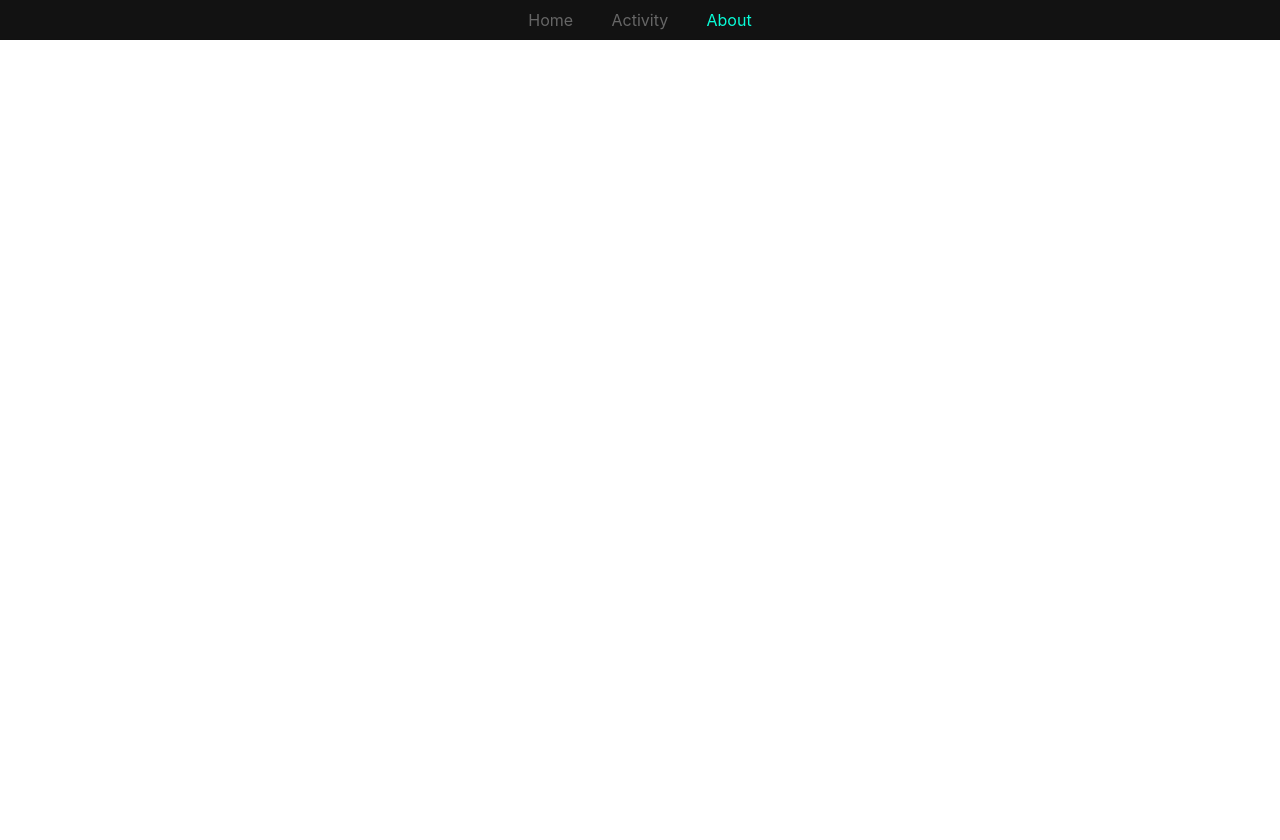
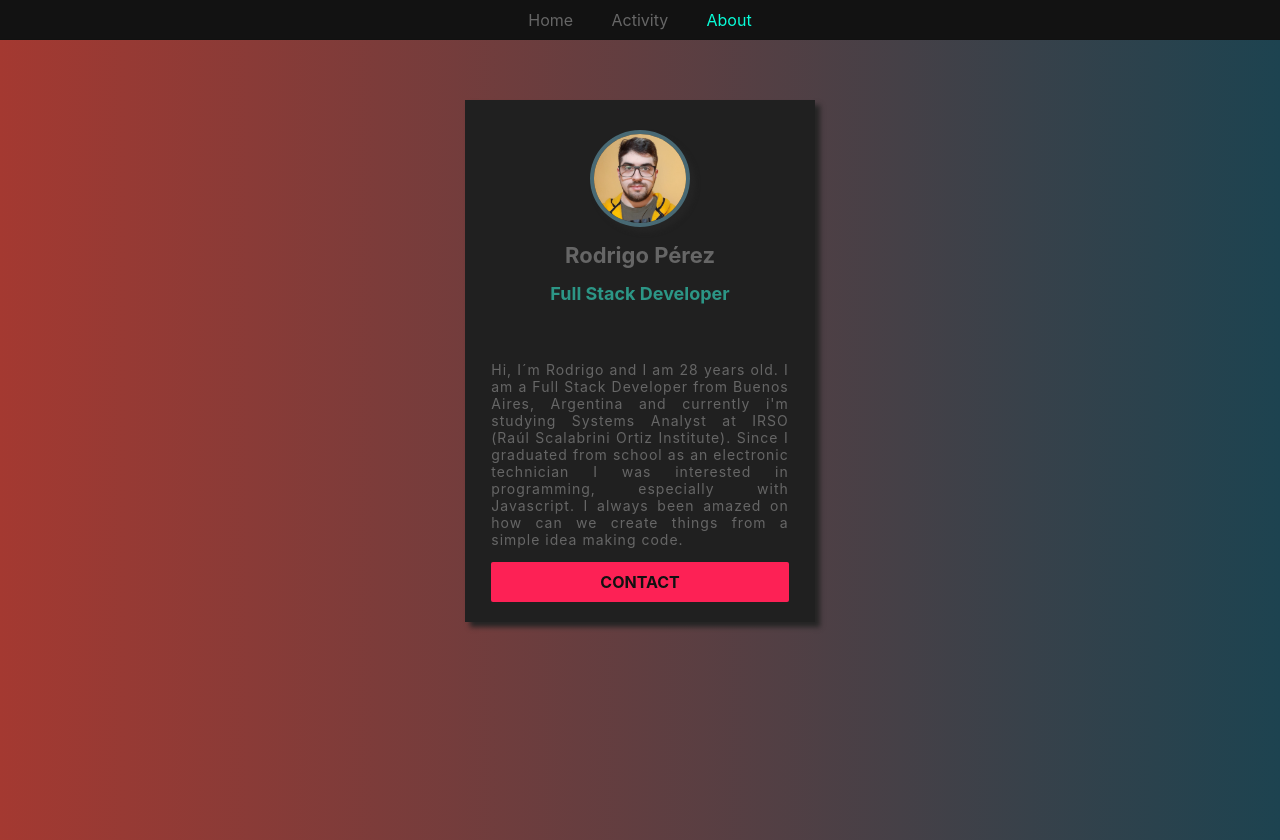
Before and after one commit to rodrigo0109/PI-Countries-PT-05, a React (Create React App) app in the folder client/: page /about in a window 1280 px wide. Before the commit the page ends 800 px from the top, so only its background shows below. Built offline with nearby package versions, Linux system fonts and the light colour scheme; no server answers.

Commit message:
local_storage

```diff
--- /dev/null
+++ b/client/src/components/About/About.css
@@ -0,0 +1,92 @@
+
+.about_container {
+    width: 100%;
+    height: 100vh;
+    background: #1D4350;
+    background: -webkit-linear-gradient(to right, #A43931, #1D4350);
+    background: linear-gradient(to right, #A43931, #1D4350);
+    padding-top: 30px;
+}
+
+.about_card {
+    width: 350px;
+    height: auto;
+    margin: auto;
+    margin-top: 30px;
+    display: flex;
+    flex-direction: column;
+    align-items: center;
+    justify-content: flex-start;
+    border: none;
+    box-shadow: 5px 5px 5px rgb(37, 37, 37);
+    /* border-radius: 5px; */
+    background: #202020;
+    animation: fadeIn 0.8s;
+}
+
+@keyframes fadeIn {
+    from {
+        opacity: 0;
+    }
+    to {
+        opacity: 1;
+    }
+}
+
+.about_card img {
+    width: 100px;
+    height: auto;
+    margin-top: 30px;
+    border-radius: 50%;
+    border: 4px solid #486974;
+    box-shadow: 5px 5px 5px rgb(37, 37, 37);
+}
+
+.hero_container {
+    width: 80%;
+    height: 120px;
+    text-align: center;
+}
+
+.about_title {
+    font-size: 22px;
+    color: #666;
+}
+
+.about_subtitle{
+    font-size: 18px;
+    color: #2c9686;
+}
+
+.text_container {
+    width: 85%;
+    text-align: justify;
+    color: #666;
+    font-size: 14px;
+    letter-spacing:1px;
+}
+
+.about_card a {
+    width: 85%;
+    height: 40px;
+    margin-bottom: 20px;
+    background: #FD2155;
+    border-radius: 2px;
+    text-decoration: none;
+    text-align: center;
+    line-height: 40px;
+    color: #111;
+    cursor: pointer;
+    font-weight: bolder;
+    transition: all 0.3s ease-in-out;
+}
+.about_card a:hover {
+    background-color: #fc3967
+}
+
+@media screen and (max-width: 380px) {
+
+    .about_card {
+        width: 90%;
+    }
+    }
--- /dev/null
+++ b/client/src/components/About/About.js
@@ -0,0 +1,23 @@
+import React from 'react'
+import image from '../../images/profile.jpeg'
+import './About.css'
+
+const About = () => {
+  return (
+    <div className='about_container'>
+      <div className='about_card'>
+        <img src={image} alt={'profile'} />
+        <div className='hero_container'>
+          <h1 className='about_title'>Rodrigo Pérez</h1>
+          <h1 className='about_subtitle'>Full Stack Developer</h1>
+        </div>
+        <div className='text_container'>
+          <p>Hi, I´m Rodrigo and I am 28 years old. I am a Full Stack Developer from Buenos Aires, Argentina and currently i'm studying Systems Analyst at IRSO (Raúl Scalabrini Ortiz Institute). Since I graduated from school as an electronic technician I was interested in programming, especially with Javascript. I always been amazed on how can we create things from a simple idea making code.</p>
+        </div>
+        <a target="_blank" href="https://linkedin.com/in/rodrigo-perez-54073314b" rel="noopener noreferrer">CONTACT</a>
+      </div>
+    </div>
+  )
+}
+
+export default About
--- a/client/src/components/Countries/Countries.css
+++ b/client/src/components/Countries/Countries.css
@@ -1,5 +1,6 @@
 .countries {
     width: 100%;
+    min-height: 100vh;
     height: auto;
     background: #1D4350;
     background: -webkit-linear-gradient(to right, #A43931, #1D4350);
--- a/client/src/components/Countries/CountryCard.css
+++ b/client/src/components/Countries/CountryCard.css
@@ -10,9 +10,7 @@
     width: 250px;
     height: 400px;
     background-color: #323232;
-    /* border-radius: 5px; */
     box-shadow: 5px 5px 5px rgb(37, 37, 37);
-               /*  -5px -5px -5px #efefef; */
     margin-bottom: 25px;
     margin-left: 10px;
     position: relative;
@@ -79,9 +77,7 @@
     font-family: 'Trebuchet MS', 'Lucida Sans Unicode', 'Lucida Grande', 'Lucida Sans', Arial, sans-serif;
     font-weight: lighter;
     text-align: center;
-    /* position: relative; */
     padding: 0 10px;
-    /* border: 1px solid red; */
     z-index: 0;
 }
 .content::after{
@@ -115,7 +111,6 @@
     text-decoration: none;
     color: #111;
     font-size: 22px;
-    /* background-color: rgb(221, 209, 37); */
     background: #08FDD8;
     width: 45px;
     height: 45px;
@@ -137,14 +132,8 @@
     width: 180px;
     height: 30px;
     border-radius: 4px;
-    /* border: 1px solid red; */
-    /* background-color: #111; */
     background: #FD2155;
-    /* transform: skew(-20deg); */
-}
 
-.text_skew{
-    transform: skew(20deg);
 }
 
 /*--------------------------------------------------------------------------*/
@@ -155,9 +144,6 @@
     display: flex;
     align-items: center;
     position: relative;
-    /* border: 1px solid red; */
-    /* background-image: url(../../images/old-retro-antique-vintage-163185.jpeg);
-    background-size: cover; */
     background: #1D4350;
     background: -webkit-linear-gradient(to right, #A43931, #1D4350);
     background: linear-gradient(to right, #A43931, #1D4350);
@@ -190,7 +176,6 @@
     flex-direction: column;
     align-items: center;
     justify-content: center;
-    /* border: 1px solid red; */
 }
 
 .data_container{
@@ -202,7 +187,6 @@
     align-items: flex-start;
     justify-content:center;
     font-size: 16px;
-    /* border: 1px solid red; */
 }
 .data_container p span{
     color: #08FDD8;
@@ -217,7 +201,6 @@
     justify-content: flex-start;
     position: relative;
     overflow: auto;
-   /*  border: 1px solid red; */
 }
 .act_container::-webkit-scrollbar {
     width: 5px;
@@ -229,8 +212,6 @@
 }
 
 .act_container h2{
-    /* position: absolute;
-    top: 20px; */
     color: #08FDD8;
     font-size: 26px;
 }
@@ -263,7 +244,6 @@
     width: 200px;
     height: auto;
     margin-top: 20px;
-    /* border-radius: 5px; */
     object-fit: cover;
     object-position: top center;
 }
@@ -279,14 +259,13 @@
     text-align: center;
     line-height: 30px;
     margin-bottom: 10px;
+    line-height: 30px;
     text-decoration: none;
     color: #111;
+    font-weight: bolder;
     width: 180px;
     height: 30px;
-    /* border: 1px solid red; */
-    /* background-color: #111; */
     background: #08FDD8;
-    transform: skew(-20deg);
 }
 
 .btn-back {
--- a/client/src/components/Countries/CountryCard.js
+++ b/client/src/components/Countries/CountryCard.js
@@ -17,7 +17,7 @@ const CountryCard = ({flag, name, continent, id, setCountryId}) => {
           <h2>{continent}</h2>
           <Link className='btn_info' to={`/countries/${id}`}>+</Link>
         </div>
-          <Link className='btn_create-activity' to={`/activity`} onClick={handleId} ><span className='text_skew'>+ Activity</span></Link>
+          <Link className='btn_create-activity' to={`/activity`} onClick={handleId} ><span className='text_skew'>+ Tourist activity</span></Link>
     </div>
   )
 }
--- a/client/src/components/Countries/CountryDetail.js
+++ b/client/src/components/Countries/CountryDetail.js
@@ -61,7 +61,7 @@ const CountryDetail = ({setCountryId}) => {
                             </div>
                         ))
                         :
-                        <Link className='btn_create-activity-detail' to={`/activity`} onClick={handleId} >Create activity</Link>
+                        <Link className='btn_create-activity-detail' to={`/activity`} onClick={handleId} >+ Tourist activity</Link>
                     }
                 </div>
                 {/* <div className='maps_container'>
--- a/client/src/components/Home/Home.js
+++ b/client/src/components/Home/Home.js
@@ -1,5 +1,6 @@
 import React, { useState } from 'react'
 import { Route, Routes } from 'react-router-dom'
+import About from '../About/About'
 import Activity from '../Activity/Activity'
 import Countries from '../Countries/Countries'
 import CountryDetail from '../Countries/CountryDetail'
@@ -17,6 +18,7 @@ const Home = () => {
           <Route path='/countries' element={ <Countries setCountryId={setCountryId} /> } exact />
           <Route path='/countries/:id' element={<CountryDetail setCountryId={setCountryId}/> } exact />
           <Route path='/activity' element={<Activity countryId={countryId} /> } exact />
+          <Route path='/about' element={<About /> } exact />
         </Routes>
     </div>
   )
```
Also changed, not shown: client/src/components/Countries/Countries.js (+23 -18 lines), client/src/images/profile.jpeg (added).
